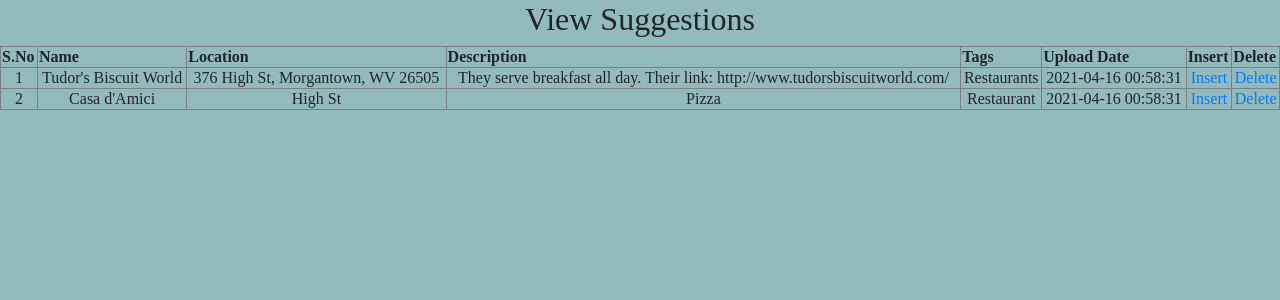
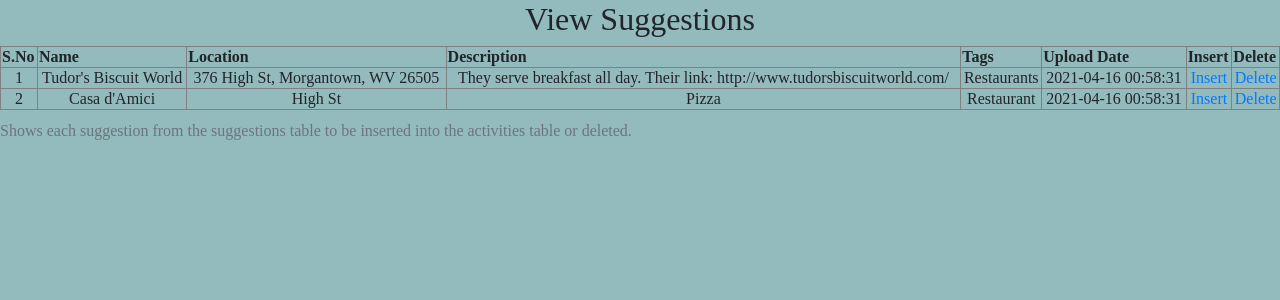
Before and after one commit to MarthaAL/discoverMorgantown, a PHP site: page /review-suggestions.php in a window 1280 px wide. Shown: the part 75-375 px from the top of the page. Run offline with PHP 8.4, Linux system fonts and the light colour scheme; data comes from the database, SQL or seed files in the repository; some libraries are stand-ins or nearby versions.

Commit message:
Fix bug issues

```diff
--- a/review-suggestions.php
+++ b/review-suggestions.php
@@ -4,7 +4,7 @@ require 'includes/dbhandler.php';
 ?>
 
 <!DOCTYPE html>
-<html>
+<html lang="en-GB">
 
 <head>
     <meta charset="utf-8">
@@ -16,16 +16,17 @@ require 'includes/dbhandler.php';
     <div class="form">
         <h2>View Suggestions</h2>
         <table width="100%" border="1" style="border-collapse:collapse;">
+            <caption>Shows each suggestion from the suggestions table to be inserted into the activities table or deleted.</caption>
             <thead>
                 <tr>
-                    <th><strong>S.No</strong></th>
-                    <th><strong>Name</strong></th>
-                    <th><strong>Location</strong></th>
-                    <th><strong>Description</strong></th>
-                    <th><strong>Tags</strong></th>
-                    <th><strong>Upload Date</strong></th>
-                    <th><strong>Insert</strong></th>
-                    <th><strong>Delete</strong></th>
+                    <th id="suggestion-id-number"><strong>S.No</strong></th>
+                    <th id="activity-name"><strong>Name</strong></th>
+                    <th id="activity-location"><strong>Location</strong></th>
+                    <th id="activity-description"><strong>Description</strong></th>
+                    <th id="activity-tags"><strong>Tags</strong></th>
+                    <th id="suggestion-upload-date"><strong>Upload Date</strong></th>
+                    <th id="suggestion-insert"><strong>Insert</strong></th>
+                    <th id="suggestion-delete"><strong>Delete</strong></th>
                 </tr>
             </thead>
             <tbody>
```
